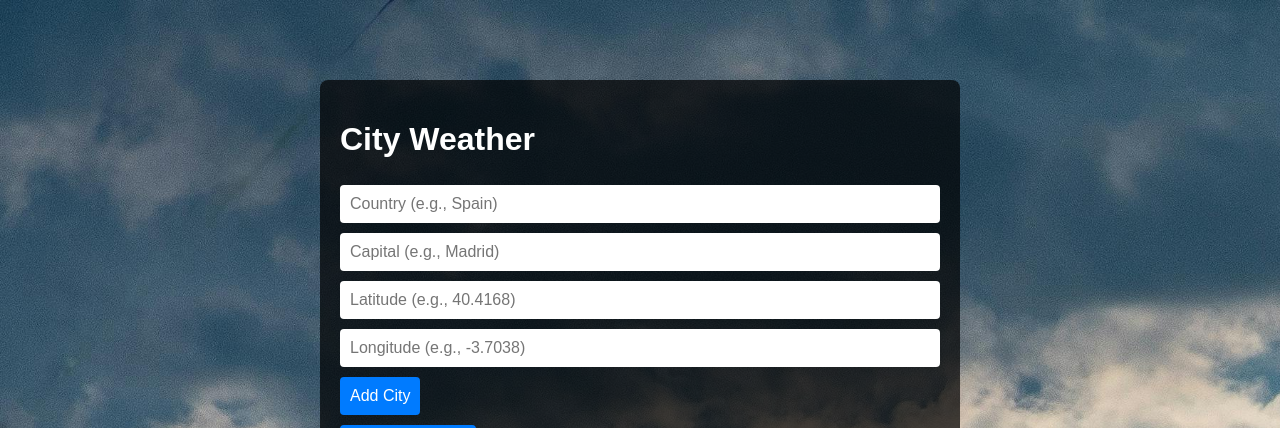
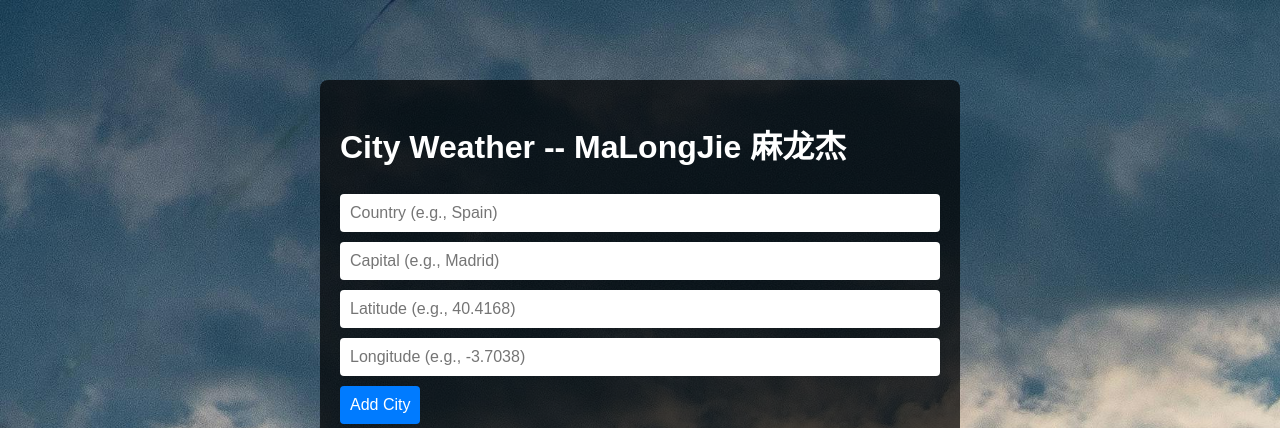
Before and after one commit to DragonEgg123/Weather, a FastAPI app: page / in a window 1280 px wide. Shown: the top 428 px of the page. Run offline with FastAPI, Linux system fonts and the light colour scheme; data that the repository does not hold is empty.

Commit message:
Update index.html

```diff
--- a/templates/index.html
+++ b/templates/index.html
@@ -82,7 +82,7 @@
     <div id="message"></div>
 
     <div class="container">
-        <h1>City Weather</h1>
+        <h1>City Weather -- MaLongJie 麻龙杰</h1>
 
         <!-- 添加城市表单 -->
         <form id="addCityForm">
```
